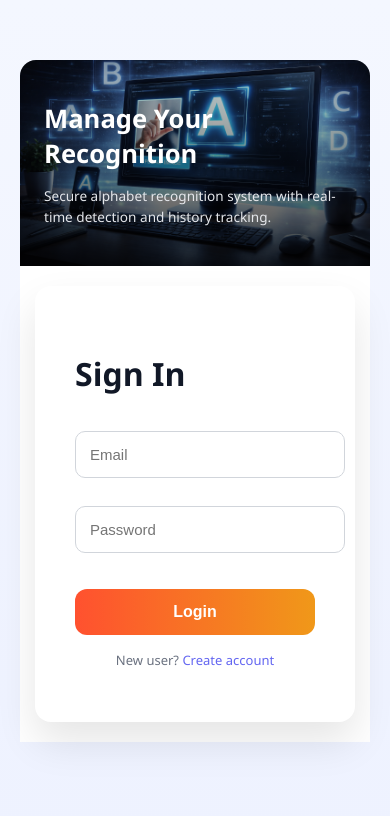
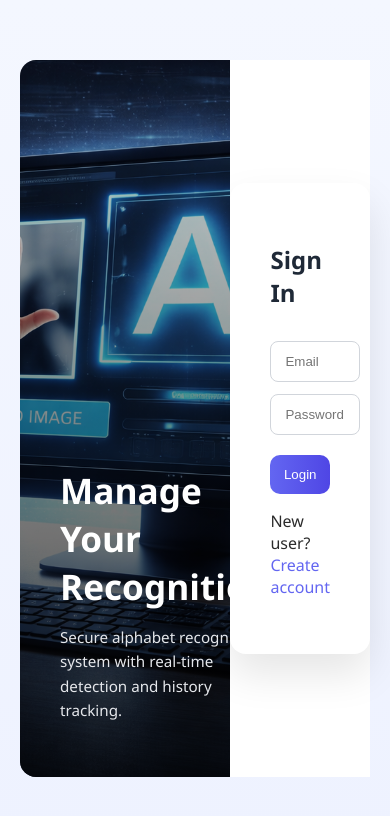
Before and after one commit to kamakshibhat14/AlphaVision, a React (Create React App) app in the folder frontend/: page / in a window 390 px wide. Shown: the top 816 px of the page. Built offline with nearby package versions, Linux system fonts and the light colour scheme.

Commit message:
Update main.css

```diff
--- a/frontend/src/styles/main.css
+++ b/frontend/src/styles/main.css
@@ -52,7 +52,12 @@ h1, h2, h3, h4 {
     color: #ffffff;
     display: flex;
     align-items: center;
-    gap: 8px;
+}
+
+/* REMOVE abc ICON */
+.navbar-logo img,
+.navbar-logo span {
+    display: none;
 }
 
 .navbar-menu {
@@ -98,6 +103,10 @@ h1, h2, h3, h4 {
     padding: 8px 18px;
     border-radius: 8px;
     cursor: pointer;
+    font-size: 1rem;
+    font-weight: 500;
+    align-self: center;
+    margin-top: 0;
 }
 
 .nav-logout:hover {
@@ -179,11 +188,7 @@ button:hover {
     content: "";
     position: absolute;
     inset: 0;
-    background: linear-gradient(
-        to top,
-        rgba(0,0,0,0.75),
-        rgba(0,0,0,0.15)
-    );
+    background: linear-gradient(to top, rgba(0,0,0,0.75), rgba(0,0,0,0.15));
 }
 
 .login-overlay {
@@ -218,62 +223,6 @@ button:hover {
     padding: 40px;
     border-radius: 16px;
     box-shadow: 0 20px 40px rgba(0,0,0,0.1);
-    animation: fadeInUp 0.8s ease forwards;
-}
-
-.login-card h2 {
-    font-size: 2rem;
-    margin-bottom: 24px;
-    color: #111827;
-}
-
-.login-card input {
-    width: 100%;
-    padding: 14px;
-    margin-bottom: 16px;
-    border-radius: 10px;
-    border: 1px solid #d1d5db;
-    font-size: 15px;
-}
-
-.login-card input:focus {
-    border-color: #6366f1;
-    box-shadow: 0 0 8px rgba(99,102,241,0.3);
-    outline: none;
-}
-
-.login-card button {
-    width: 100%;
-    padding: 14px;
-    border-radius: 12px;
-    border: none;
-    background: linear-gradient(90deg,#ff512f,#f09819);
-    color: #fff;
-    font-size: 16px;
-    font-weight: 600;
-    cursor: pointer;
-}
-
-.login-card button:hover {
-    transform: scale(1.05);
-    box-shadow: 0 10px 30px rgba(240,152,25,0.4);
-}
-
-.login-hint {
-    margin-top: 16px;
-    font-size: 13px;
-    color: #6b7280;
-    text-align: center;
-}
-
-.login-hint span {
-    color: #6366f1;
-    font-weight: 500;
-    cursor: pointer;
-}
-
-.login-hint span:hover {
-    text-decoration: underline;
 }
 
 .history-table {
@@ -298,13 +247,6 @@ button:hover {
     background: #f3f4ff;
 }
 
-.no-history {
-    text-align: center;
-    margin-top: 30px;
-    color: #6b7280;
-    font-size: 15px;
-}
-
 .detect-result-box {
     margin-top: 18px;
     padding: 16px;
@@ -314,46 +256,6 @@ button:hover {
     text-align: center;
     font-size: 16px;
     color: #1f2937;
-    animation: fadeInUp 0.4s ease;
-}
-
-.detect-result-box span {
-    margin-right: 6px;
-    font-weight: 500;
-}
-
-.detect-result-box strong {
-    font-size: 18px;
-    color: #4f46e5;
-}
-
-@media (max-width: 900px) {
-    .login-container {
-        flex-direction: column;
-        height: auto;
-        max-height: none;
-    }
-
-    .login-left {
-        display: flex;
-        height: 220px;
-        border-radius: 16px 16px 0 0;
-        align-items: flex-end;
-        justify-content: flex-start;
-        padding: 24px;
-    }
-
-    .login-overlay h1 {
-        font-size: 1.6rem;
-    }
-
-    .login-overlay p {
-        font-size: 0.85rem;
-    }
-
-    .login-right {
-        padding: 20px 15px;
-    }
 }
 
 @media (max-width: 768px) {
@@ -364,7 +266,7 @@ button:hover {
     }
 
     .navbar-logo {
-        font-size: 1.8rem;
+        font-size: 1.9rem;
         justify-content: center;
     }
 
@@ -380,22 +282,7 @@ button:hover {
 
     .nav-logout {
         margin-top: 6px;
-        width: auto;
+        font-size: 1.05rem;
         padding: 8px 22px;
-        align-self: center;
     }
 }
-
-.navbar {
-    align-items: center;
-}
-
-.navbar-menu {
-    display: flex;
-    align-items: center;
-}
-
-.nav-logout {
-    margin-top: 0;
-    align-self: center;
-}
```
